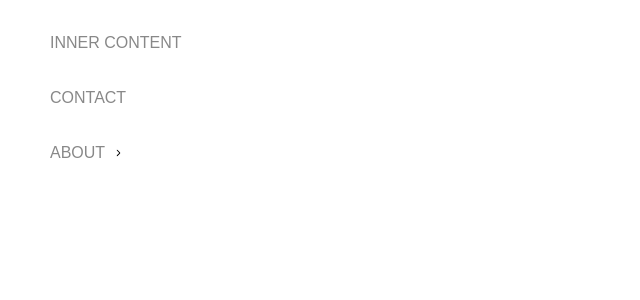
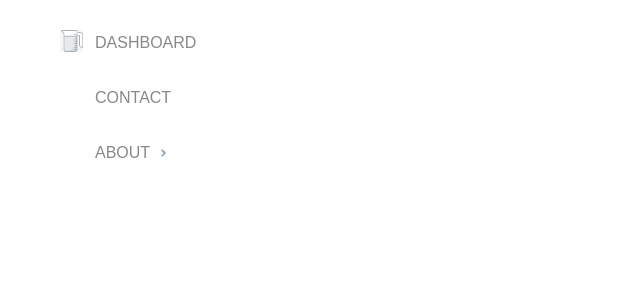
Before and after one commit to abhinav941/wash-drain, a React (Create React App) app: page / in a window 1280 px wide. Shown: the top 300 px of the page, without its empty margins (0-640 px from the left). Built offline with nearby package versions, Linux system fonts and the light colour scheme; a web font is replaced by a local one; what redux-immutable would draw is missing.

Commit message:
completed reusable sidebar ba

```diff
--- a/src/components/Modal/index.tsx
+++ b/src/components/Modal/index.tsx
@@ -1,8 +1,17 @@
 import React, { ReactNode } from 'react';
 
-import { Container, Title, Description, Content, Footer, CancelButtonContainer, Backdrop } from './styled';
+import {
+    Container,
+    CancelButton,
+    Title,
+    Description,
+    Content,
+    Footer,
+    CancelButtonContainer,
+    Backdrop,
+} from './styled';
 
-import { ReactComponent as CancelButton } from 'assets/icons/close.svg';
+import CloseIcon from 'assets/icons/close.png';
 
 interface ChildrenProps {
     children: ReactNode;
@@ -43,7 +52,7 @@ Modal.Footer = ({ children, ...restProps }: ChildrenProps) => {
 Modal.CancelButton = ({ ...restProps }: any) => {
     return (
         <CancelButtonContainer {...restProps}>
-            <CancelButton />
+            <CancelButton src={CloseIcon} />
         </CancelButtonContainer>
     );
 };
--- a/src/components/Modal/styled.ts
+++ b/src/components/Modal/styled.ts
@@ -58,3 +58,5 @@ export const CancelButtonContainer = styled.div`
     width: 20px;
     height: 20px;
 `;
+
+export const CancelButton = styled.img``;
--- a/src/components/Sidebar/index.tsx
+++ b/src/components/Sidebar/index.tsx
@@ -1,7 +1,25 @@
-import React, { ReactNode } from 'react';
+import React from 'react';
 import { NavLinkProps } from 'react-router-dom';
 
-import { Container, SideLink, CloseIcon, Menu, SubMenuLink, OpenIcon, Title, Icon } from './styled';
+import {
+    Container,
+    ActiveIcon,
+    InactiveIcon,
+    SideLink,
+    CloseIcon,
+    Menu,
+    SubMenuLink,
+    OpenIcon,
+    Title,
+    Icon,
+} from './styled';
+
+import ArrowDown from '../../assets/icons/arrow-down.png';
+
+interface IconProps {
+    active: string;
+    inactive: string;
+}
 
 export const Sidebar = ({ children, ...restProps }: ChildrenProps) => {
     return <Container>{children}</Container>;
@@ -15,22 +33,31 @@ Sidebar.SubMenuLink = ({ children, ...restProps }: ChildrenProps & NavLinkProps)
     return <SubMenuLink {...restProps}>{children}</SubMenuLink>;
 };
 
-Sidebar.Menu = ({ children, ...restProps }: ChildrenProps & { visible: boolean }) => {
+Sidebar.Menu = ({ children, ...restProps }: ChildrenProps) => {
     return <Menu {...restProps}>{children}</Menu>;
 };
 
-Sidebar.Title = ({ children, ...restProps }: ChildrenProps) => {
-    return <Title {...restProps}>{children}</Title>;
+Sidebar.Title = ({ children, withCrate, ...restProps }: ChildrenProps & { withCrate?: boolean }) => {
+    return (
+        <Title {...restProps}>
+            {children} {withCrate ? <Crate /> : null}
+        </Title>
+    );
 };
 
-Sidebar.Icon = ({ children, ...restProps }: ChildrenProps) => {
-    return <Icon>{children}</Icon>;
+Sidebar.Icon = ({ children, active, inactive, ...restProps }: ChildrenProps & IconProps) => {
+    return (
+        <Icon>
+            <ActiveIcon src={active} />
+            <InactiveIcon src={inactive} />
+        </Icon>
+    );
 };
 
-Sidebar.Crate = () => {
+const Crate = () => {
     return (
         <>
-            <CloseIcon /> <OpenIcon />
+            <CloseIcon src={ArrowDown} /> <OpenIcon src={ArrowDown} />
         </>
     );
 };
--- a/src/components/Sidebar/styled.ts
+++ b/src/components/Sidebar/styled.ts
@@ -1,7 +1,5 @@
 import { styled } from 'utils';
 import { NavLink } from 'react-router-dom';
-
-import { ReactComponent as ArrowDown } from 'assets/icons/arrow-down.svg';
 
 export const Container = styled.div`
     width: 100%;
@@ -23,12 +21,12 @@ export const Menu = styled.div<{ visible?: boolean }>`
 //----------------------------------------------------------------
 // Crate Icons
 //----------------------------------------------------------------
-export const OpenIcon = styled(ArrowDown)`
+export const OpenIcon = styled.img`
     margin-left: 10px;
     font-size: 20px;
 `;
 
-export const CloseIcon = styled(ArrowDown)`
+export const CloseIcon = styled.img`
     margin-left: 10px;
     transform: rotate(-90deg);
     font-size: 20px;
@@ -39,15 +37,18 @@ export const CloseIcon = styled(ArrowDown)`
 //----------------------------------------------------------------
 export const Icon = styled.div`
     margin-right: 10px;
+    position: absolute;
 `;
 
-export const SideLink = styled(NavLink)<{ navStyle?: object }>`
+export const ActiveIcon = styled.img``;
+export const InactiveIcon = styled.img``;
+
+export const SideLink = styled(NavLink)`
     font-size: 16px;
 
-    padding: 10px;
+    padding: 10px 20px;
     margin-bottom: 10px;
 
-    display: block;
     color: ${props => props.theme.sidebar.fontColor};
     background-color: ${props => props.theme.sidebar.backgroundColor};
     border-radius: 6px;
@@ -57,27 +58,26 @@ export const SideLink = styled(NavLink)<{ navStyle?: object }>`
         color: ${props => props.theme.sidebar.activeFontColor};
     }
 
-    ${CloseIcon} {
+    ${CloseIcon},${InactiveIcon} {
         display: flex;
     }
-    ${OpenIcon} {
+    ${OpenIcon},${ActiveIcon} {
         display: none;
     }
     &.active {
         color: ${props => props.theme.sidebar.activeFontColor};
         background-color: ${props => props.theme.sidebar.activeBackgroundColor};
         opacity: 1;
-        ${props => (props.navStyle ? { ...props.navStyle } : null)}
-        box-shadow:${props => props.theme.sidebar.activeBoxShadow};
+        box-shadow: ${props => props.theme.sidebar.activeBoxShadow};
 
         ${Menu} {
             display: flex;
             padding: 0;
         }
-        ${CloseIcon} {
+        ${CloseIcon},${InactiveIcon} {
             display: none;
         }
-        ${OpenIcon} {
+        ${OpenIcon} ,${ActiveIcon} {
             display: flex;
         }
     }
@@ -86,6 +86,7 @@ export const SideLink = styled(NavLink)<{ navStyle?: object }>`
 export const Title = styled.div`
     display: flex;
     justify-content: left;
+    margin-left: 35px !important;
     align-items: center;
 `;
 
--- a/src/container/Sidebar.tsx
+++ b/src/container/Sidebar.tsx
@@ -2,30 +2,24 @@ import React from 'react';
 
 import { Sidebar } from 'components';
 
-import { ReactComponent as Logo } from 'assets/images/logo.svg';
+import DashboardFaded from 'assets/icons/dashboard-faded.png';
+import Dashboard from 'assets/icons/dashboard.png';
 
 export const SidebarContainer = () => {
-    const [visible, setVisible] = React.useState(false);
-
-    const toggleVisibility = () => {
-        setVisible(prevProps => {
-            return !prevProps;
-        });
-    };
-
     return (
         <Sidebar>
-            <Sidebar.SideLink to="/home">Inner Content</Sidebar.SideLink>
-            <Sidebar.SideLink to="/contact"> Contact </Sidebar.SideLink>
-            <Sidebar.SideLink to="/about" onClick={toggleVisibility}>
-                <Sidebar.Title>
-                    About <Sidebar.Crate />
-                </Sidebar.Title>
-
-                <Sidebar.Menu visible={visible}>
+            <Sidebar.SideLink to="/home">
+                <Sidebar.Icon active={Dashboard} inactive={DashboardFaded} />
+                <Sidebar.Title>Dashboard</Sidebar.Title>
+            </Sidebar.SideLink>
+            <Sidebar.SideLink to="/contact">
+                <Sidebar.Title>Contact</Sidebar.Title>
+            </Sidebar.SideLink>
+            <Sidebar.SideLink to="/about">
+                <Sidebar.Title withCrate>About</Sidebar.Title>
+                <Sidebar.Menu>
                     <Sidebar.SubMenuLink exact to="/about">
-                        {' '}
-                        about us{' '}
+                        about us
                     </Sidebar.SubMenuLink>
                     <Sidebar.SubMenuLink to="/about/me"> about me </Sidebar.SubMenuLink>
                 </Sidebar.Menu>
--- a/src/utils/theme.ts
+++ b/src/utils/theme.ts
@@ -13,7 +13,7 @@ export const screenSize = {
 export const color = {
     'pure-white': '#ffffff',
     'light-red': '#E25757',
-    'white': '#DFE7ED',
+    'white': '#F5F7F9',
     'grey': '#A5B8CC',
     'dark-grey': '	#888888',
     'blue-dark': '#33608A',
@@ -49,7 +49,7 @@ export const lightTheme: Theme = {
         activeBackgroundColor: color['white'],
         fontColor: color['dark-grey'],
         backgroundColor: color['pure-white'],
-        activeBoxShadow: shadow['very-light'],
+        activeBoxShadow: 'none',
     },
 };
 
```
Also changed, not shown: src/assets/icons/arrow-down.svg (deleted).
